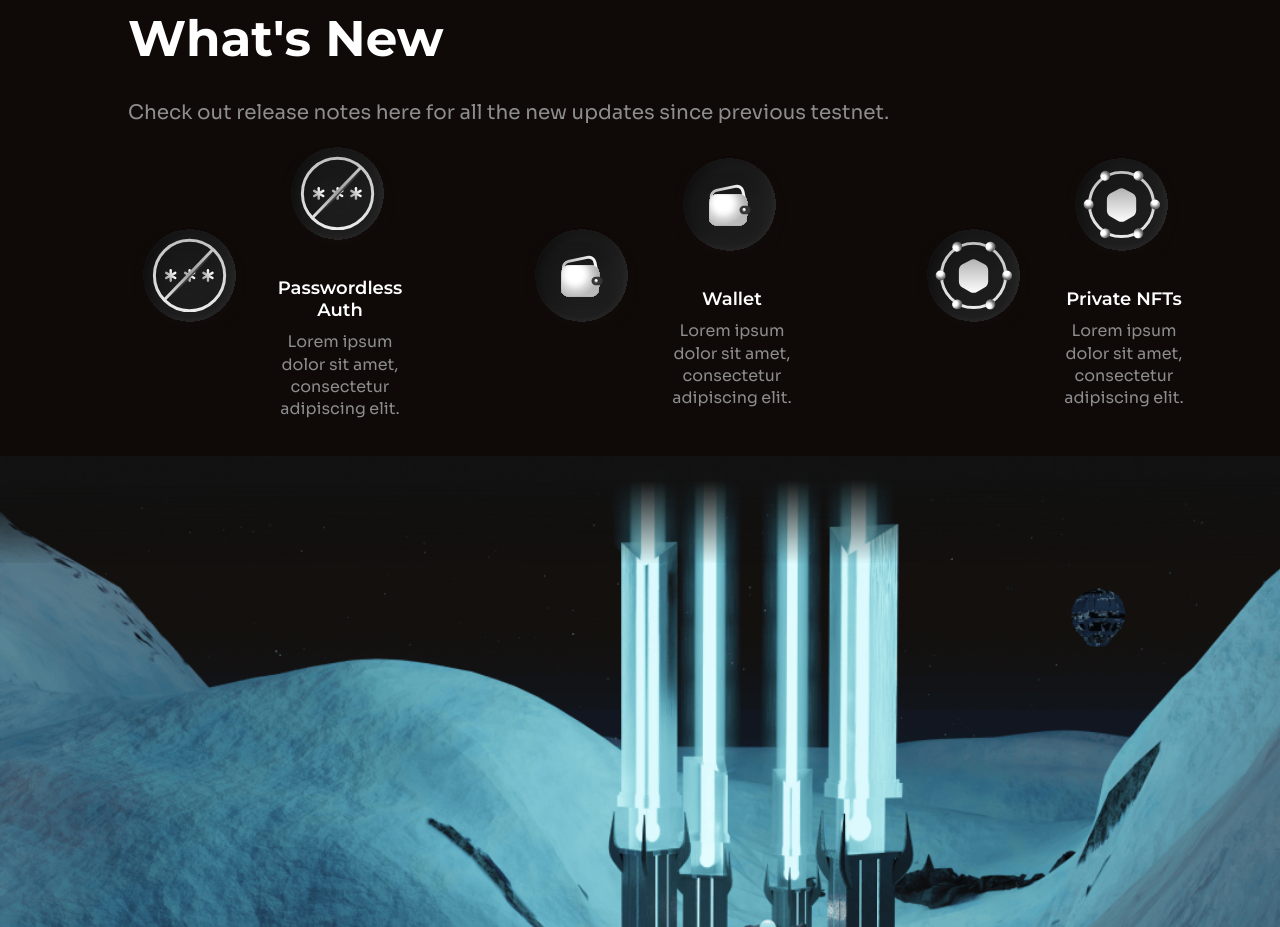
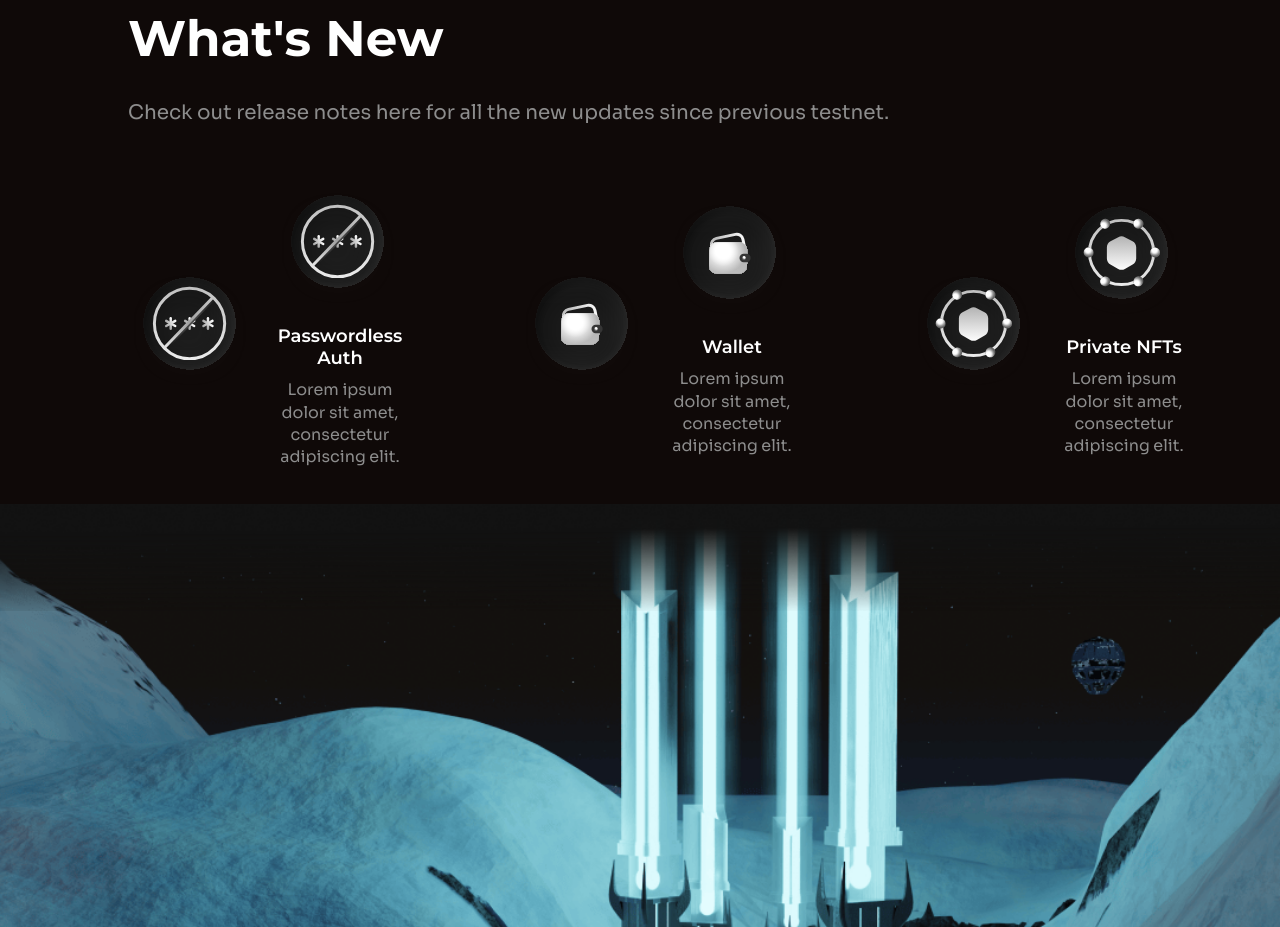
Before and after one commit to arcana-network/testnet-site, a Nuxt app: page / in a window 1280 px wide. Shown: the part 2600-3527 px from the top of the page. Built offline with nearby package versions, Linux system fonts and the light colour scheme.

Commit message:
Add margin-top to features-list

```diff
--- a/components/WhatsNewSection.vue
+++ b/components/WhatsNewSection.vue
@@ -26,7 +26,12 @@
           testnet.
         </v-text>
       </v-stack>
-      <v-stack justify="space-between" :grow="1" sm-direction="column">
+      <v-stack
+        justify="space-between"
+        :grow="1"
+        sm-direction="column"
+        class="features-list"
+      >
         <v-blurb
           v-for="feature in features"
           :key="`feature-${feature.title}`"
@@ -111,6 +116,10 @@ export default {
   }
 }
 
+.features-list {
+  margin-top: 3rem;
+}
+
 .features-blurb {
   max-width: 15rem;
 
```
